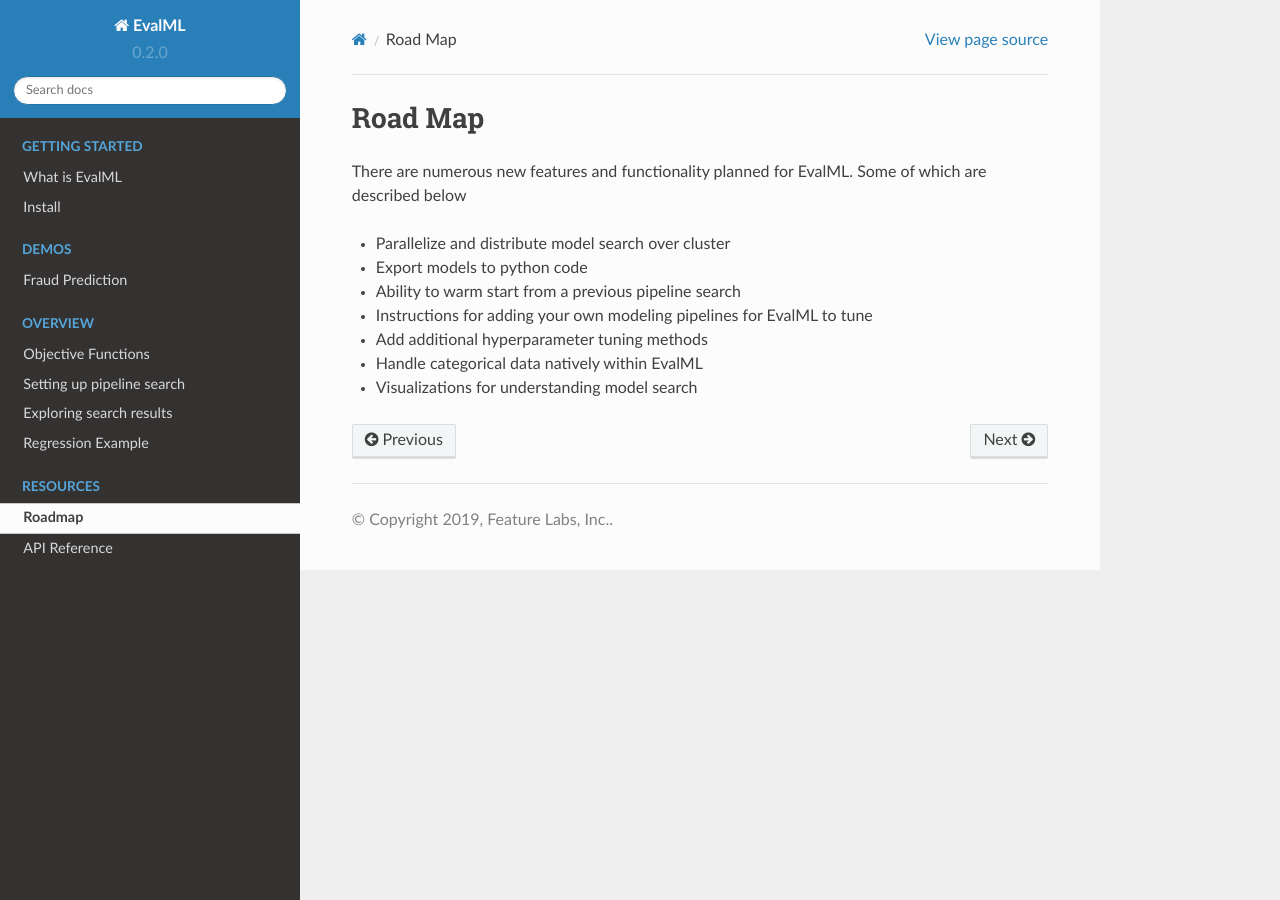
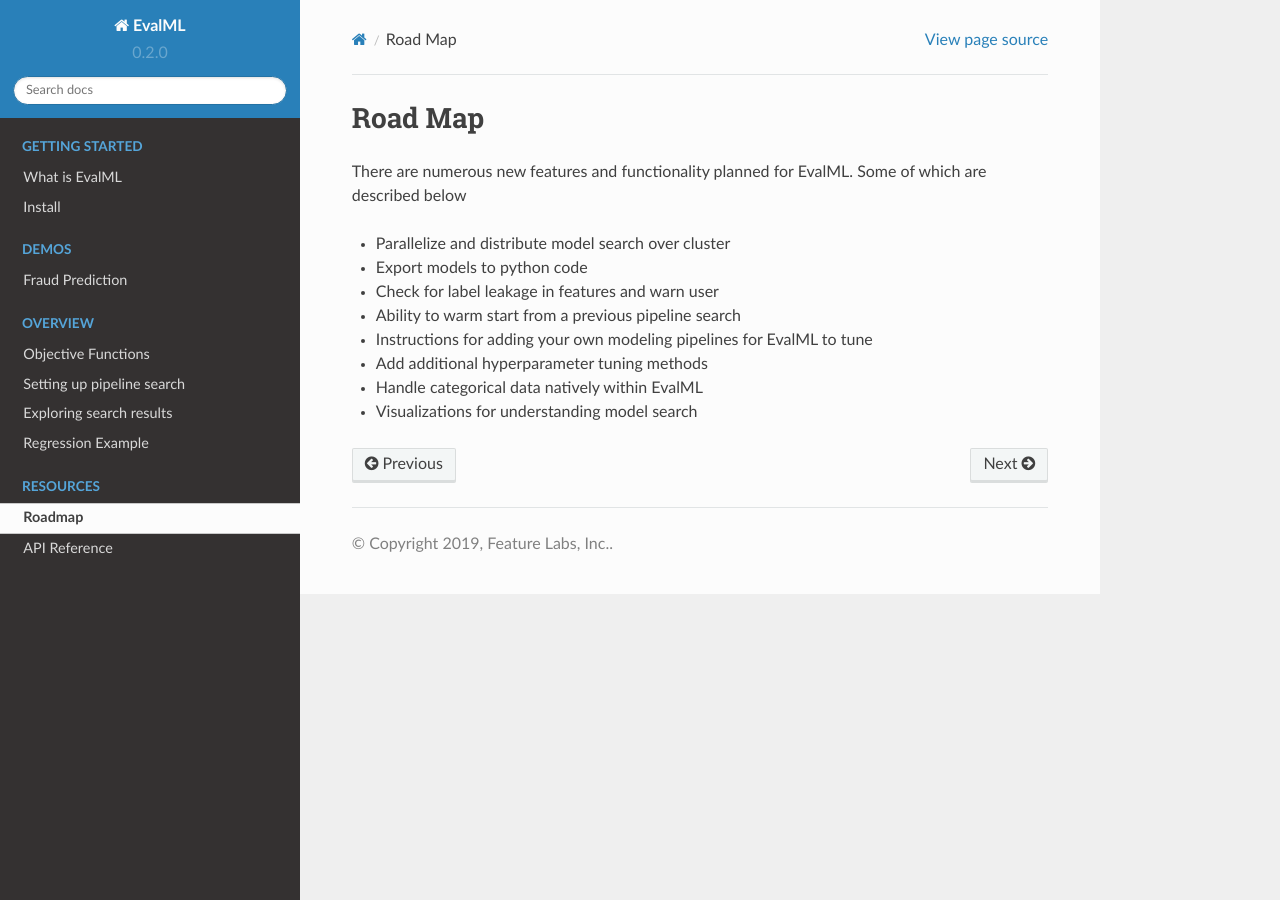
Before and after one commit to alteryx/evalml, a Sphinx documentation site: the page built from docs/source/roadmap.rst, in a window 1280 px wide. Built offline with Sphinx 7.4.7 and the Read the Docs theme 2.0.0, drawn with Linux system fonts in a browser that asks for light colours; pages that are not in the unit, such as notebooks, are missing from menus.

Commit message:
Update roadmap.rst

```diff
--- a/docs/source/roadmap.rst
+++ b/docs/source/roadmap.rst
@@ -8,6 +8,7 @@
 
 * Parallelize and distribute model search over cluster
 * Export models to python code
+* Check for label leakage in features and warn user
 * Ability to warm start from a previous pipeline search
 * Instructions for adding your own modeling pipelines for EvalML to tune
 * Add additional hyperparameter tuning methods
```
